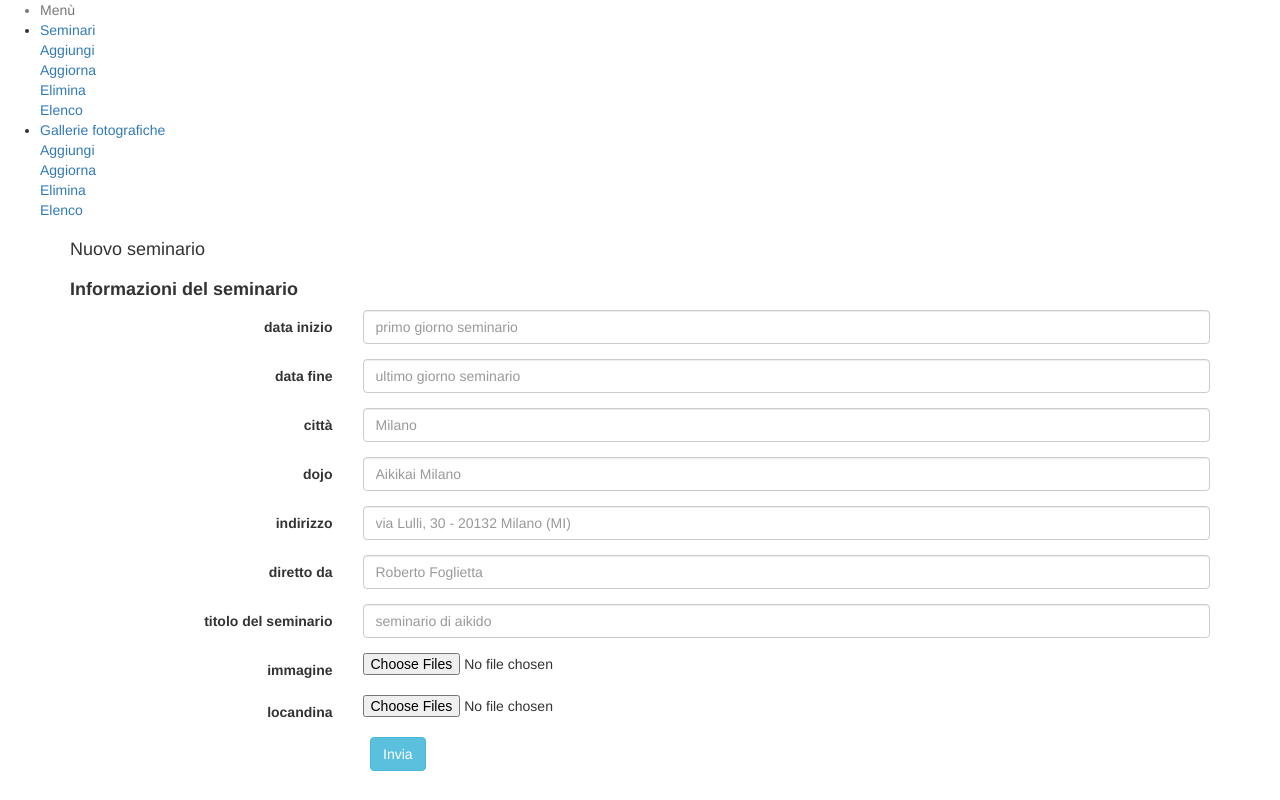
After one commit to cbolk/renbukai-website, a PHP site: page /adm/adm_seminar_add.php in a window 1280 px wide. The commit adds this page. Run offline with PHP 8.4, Linux system fonts and the light colour scheme; some libraries are stand-ins or nearby versions.

Commit message:
dojo.php > corsi.php

```diff
--- /dev/null
+++ b/adm/adm_seminar_add.php
@@ -0,0 +1,191 @@
+<?php
+	session_start();
+
+?>
+
+<!DOCTYPE html>
+<html lang="en">
+  <head>
+    <meta charset="utf-8">
+    <meta name="viewport" content="width=device-width, initial-scale=1.0">
+    <meta name="description" content="">
+    <meta name="author" content="Coderthemes">
+    <link rel="apple-touch-icon-precomposed" href="../assets/favicon_t.png" />
+    <link rel="shortcut icon" href="../assets/favicon.png">
+
+    <title>Aikido Renbukai - Admin</title>
+
+    <link href='https://fonts.googleapis.com/css?family=Roboto:400,300,500' rel='stylesheet' type='text/css'>
+    <link href='https://fonts.googleapis.com/css?family=Open+Sans:400,300,600' rel='stylesheet' type='text/css'>
+
+    <link href="assets/plugins/dropzone/dist/dropzone.css" rel="stylesheet" type="text/css" />
+
+    <link href="assets/plugins/switchery/switchery.min.css" rel="stylesheet" />
+    <link href="assets/css/bootstrap.min.css" rel="stylesheet" type="text/css">
+    <link href="assets/css/core.css" rel="stylesheet" type="text/css">
+    <link href="assets/css/icons.css" rel="stylesheet" type="text/css">
+    <link href="assets/css/components.css" rel="stylesheet" type="text/css">
+    <link href="assets/css/pages.css" rel="stylesheet" type="text/css">
+    <link href="assets/css/menu.css" rel="stylesheet" type="text/css">
+    <link href="assets/css/responsive.css" rel="stylesheet" type="text/css">
+
+    <script src="assets/js/modernizr.min.js"></script>
+
+
+    <!-- HTML5 shim and Respond.js IE8 support of HTML5 tooltipss and media queries -->
+    <!--[if lt IE 9]>
+      <script src="js/html5shiv.js"></script>
+      <script src="js/respond.min.js"></script>
+    <![endif]-->
+  </head>
+	<body class="fixed-left">
+
+        <!-- Begin page -->
+        <div id="wrapper">
+            <div class="left side-menu">
+                <div class="sidebar-inner slimscrollleft">
+
+                    <div id="sidebar-menu">
+                        <ul>
+                            <li class="text-muted menu-title">Men&ugrave;</li>
+
+                            <li class="has_sub">
+                                <a href="javascript:void(0);" class="waves-effect waves-primary active"><i class="md md-location-history"></i><span> Seminari </span> <span class="menu-arrow"></span></a>
+                                <ul class="list-unstyled">
+                                    <li class="active"><a href="form-elements.html">Aggiungi</a></li>
+                                    <li><a href="form-advanced.html">Aggiorna</a></li>
+                                    <li><a href="form-validation.html">Elimina</a></li>
+                                    <li><a href="form-validation.html">Elenco</a></li>
+                                </ul>
+                            </li>
+
+                            <li class="has_sub">
+                                <a href="javascript:void(0);" class="waves-effect waves-primary active"><i class="md md-camera-alt"></i><span> Gallerie fotografiche </span> <span class="menu-arrow"></span></a>
+                                <ul class="list-unstyled">
+                                    <li class="active"><a href="form-elements.html">Aggiungi</a></li>
+                                    <li><a href="form-advanced.html">Aggiorna</a></li>
+                                    <li><a href="form-validation.html">Elimina</a></li>
+                                    <li><a href="form-validation.html">Elenco</a></li>
+                                </ul>
+                            </li>
+                        </ul>
+                        <div class="clearfix"></div>
+                    </div>
+
+                    <div class="clearfix"></div>
+                </div>
+            </div>
+            <!-- Left Sidebar End -->
+            <div class="content-page">
+                <!-- Start content -->
+                <div class="content">
+                    <div class="container">
+                        <!-- Page-Title -->
+                        <div class="row">
+                            <div class="col-sm-12">
+                                <div class="page-title-box">
+                                    <h4 class="page-title">Nuovo seminario</h4>
+                                </div>
+                            </div>
+                        </div>
+                        <div class="row">
+            				<div class="col-md-12">
+            					<h4 class="m-t-0 header-title"><b>Informazioni del seminario</b></h4>
+								<form class="form-horizontal" role="form">
+                                    <div class="form-group">
+                                        <label for="inputEmail3" class="col-sm-3 control-label">data inizio</label>
+                                        <div class="col-sm-9">
+                                          <input type="email" class="form-control" id="inputFrom" placeholder="primo giorno seminario">
+                                        </div>
+                                    </div>
+                                    <div class="form-group">
+                                        <label for="inputEmail3" class="col-sm-3 control-label">data fine</label>
+                                        <div class="col-sm-9">
+                                          <input type="email" class="form-control" id="inputTo" placeholder="ultimo giorno seminario">
+                                        </div>
+                                    </div>
+                                    <div class="form-group">
+                                        <label for="inputEmail3" class="col-sm-3 control-label">citt&agrave;</label>
+                                        <div class="col-sm-9">
+                                          <input type="email" class="form-control" id="inputCity" placeholder="Milano">
+                                        </div>
+                                    </div>
+                                    <div class="form-group">
+                                        <label for="inputPassword3" class="col-sm-3 control-label">dojo</label>
+                                        <div class="col-sm-9">
+                                          <input type="password" class="form-control" id="inputDojo" placeholder="Aikikai Milano">
+                                        </div>
+                                    </div>
+                                    <div class="form-group">
+                                        <label for="inputPassword4" class="col-sm-3 control-label">indirizzo</label>
+                                        <div class="col-sm-9">
+                                          <input type="password" class="form-control" id="inputIndirizzo" placeholder="via Lulli, 30 - 20132 Milano (MI)">
+                                        </div>
+                                    </div>
+                                    <div class="form-group">
+                                        <label for="inputPassword4" class="col-sm-3 control-label">diretto da</label>
+                                        <div class="col-sm-9">
+                                          <input type="password" class="form-control" id="inputDiretto" placeholder="Roberto Foglietta">
+                                        </div>
+                                    </div>
+                                    <div class="form-group">
+                                        <label for="inputPassword4" class="col-sm-3 control-label">titolo del seminario</label>
+                                        <div class="col-sm-9">
+                                          <input type="password" class="form-control" id="inputTitolo" placeholder="seminario di aikido">
+                                        </div>
+                                    </div>
+                                    <div class="form-group">
+                                        <label for="inputPassword4" class="col-sm-3 control-label">immagine</label>
+                                      <div class="fallback col-sm-9">
+                                        <input name="image" type="file"  multiple/>
+                                      </div>
+                                    </div>
+                                    <div class="form-group">
+
+                                        <label for="inputPassword4" class="col-sm-3 control-label">locandina</label>
+                                        <form action="#" class="dropzone" id="dropzone">
+                                      <div class="fallback col-sm-9">
+                                        <input name="flyer" type="file"  multiple />
+                                      </div>
+                                      </form>
+                                    </div>
+                                    <div class="form-group m-b-0">
+                                        <div class="col-sm-offset-3 col-sm-9">
+                                          <button type="submit" class="btn btn-info waves-effect waves-light">Invia</button>
+                                        </div>
+                                    </div>
+                                </form>
+            				</div>
+                        </div>
+                    </div>
+                    <!-- end container -->
+                </div>
+                <!-- end content -->
+            </div>
+        </div>
+
+        <script>
+            var resizefunc = [];
+        </script>
+
+        <!-- jQuery  -->
+        <script src="assets/js/jquery.min.js"></script>
+        <script src="assets/js/bootstrap.min.js"></script>
+        <script src="assets/js/detect.js"></script>
+        <script src="assets/js/fastclick.js"></script>
+        <script src="assets/js/jquery.slimscroll.js"></script>
+        <script src="assets/js/jquery.blockUI.js"></script>
+        <script src="assets/js/waves.js"></script>
+        <script src="assets/js/wow.min.js"></script>
+        <script src="assets/js/jquery.nicescroll.js"></script>
+        <script src="assets/js/jquery.scrollTo.min.js"></script>
+        <script src="assets/plugins/switchery/switchery.min.js"></script>
+        <!-- Dropzone js -->
+        <script src="assets/plugins/dropzone/dist/dropzone.js"></script>
+
+        <script src="assets/js/jquery.core.js"></script>
+        <script src="assets/js/jquery.app.js"></script>
+
+
+    </body>
+</html>
--- a/utils/menumobile.php
+++ b/utils/menumobile.php
@@ -30,7 +30,7 @@
                 <li><a href="./onohaittoryu.php">onoha itto ryu</a></li>
                 <li><a href="./insegnante.php">insegnante</a></li>
                 <li><a href="./orario.php#<?php echo $otarget;?>">orario</a></li>
-                <li><a href="./dojo.php">corsi</a></li>
+                <li><a href="./corsi.php">corsi</a></li>
                 <li><a href="./seminari.php#<?php echo $s->sid;?>">attivit&agrave;</a></li>
                 <li><a href="./gallery.php">foto</a></li>
                 <li><a href="./contatti.php">contatti</a></li>
```
Also changed, not shown: dojo.php (deleted, +0 -92 lines).
